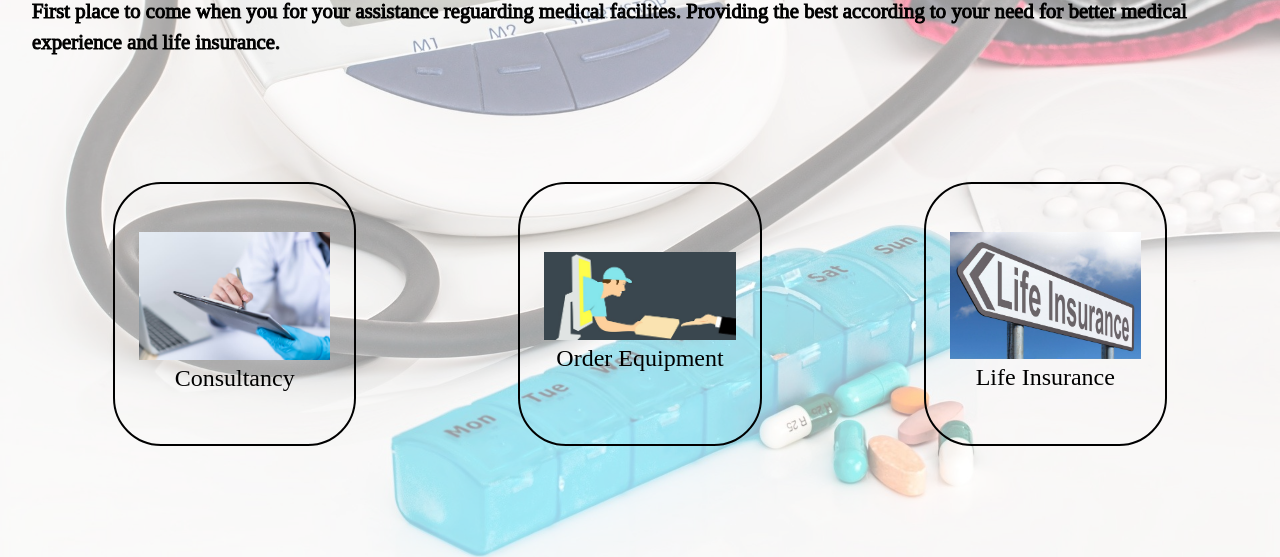
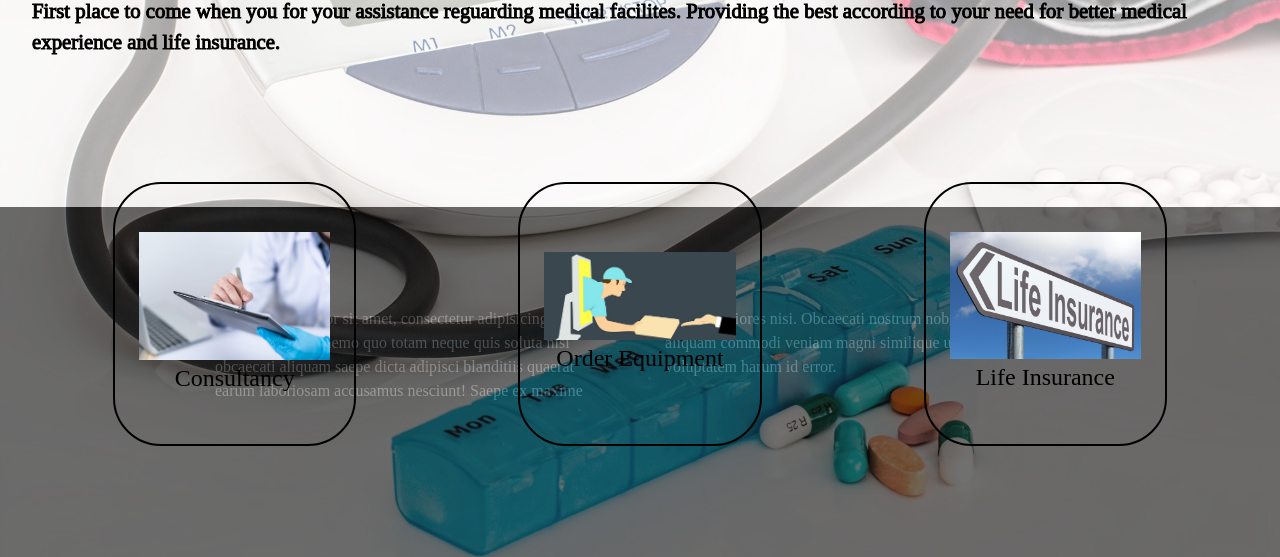
Before and after one commit to saransh1999/phpproject, a PHP site: page / in a window 1280 px wide. Shown: the part 243-800 px from the top of the page. Run offline with PHP 8.4, Linux system fonts and the light colour scheme.

Commit message:
4 commit

```diff
--- a/index.php
+++ b/index.php
@@ -29,7 +29,6 @@
             </div>
         </nav>
     </div>
-</body>
     <section id="home">
         <h1>Welcome to MedicoHelp.com</h1>
         <span>First place to come when you for your assistance reguarding medical facilites. Providing the best
@@ -41,6 +40,12 @@
             <div class="box center"><img src="img/life-insurance.jpg" alt="">Life Insurance</div>
         </div>
     </section>
+    <footer class="fixed_footer">
+  <div class="content">
+    <p>Lorem ipsum dolor sit amet, consectetur adipisicing elit. Debitis ducimus nemo quo totam neque quis soluta nisi obcaecati aliquam saepe dicta adipisci blanditiis quaerat earum laboriosam accusamus nesciunt! Saepe ex maxime enim asperiores nisi. Obcaecati nostrum nobis laudantium aliquam commodi veniam magni similique ullam quis pariatur voluptatem harum id error.</p>
+  </div>
+</footer>
+</body>
 
 
 </html>
--- a/style.css
+++ b/style.css
@@ -156,9 +156,9 @@
     font-size: 1em;
     font-weight: 300;
 }
-/* .content{
+.content{
     width: 850px;
     margin: auto;
     margin-bottom: 350px;
     padding: 100px 0;
-} */
+}
```
Lines whose indentation alone changed are shown as unchanged.
